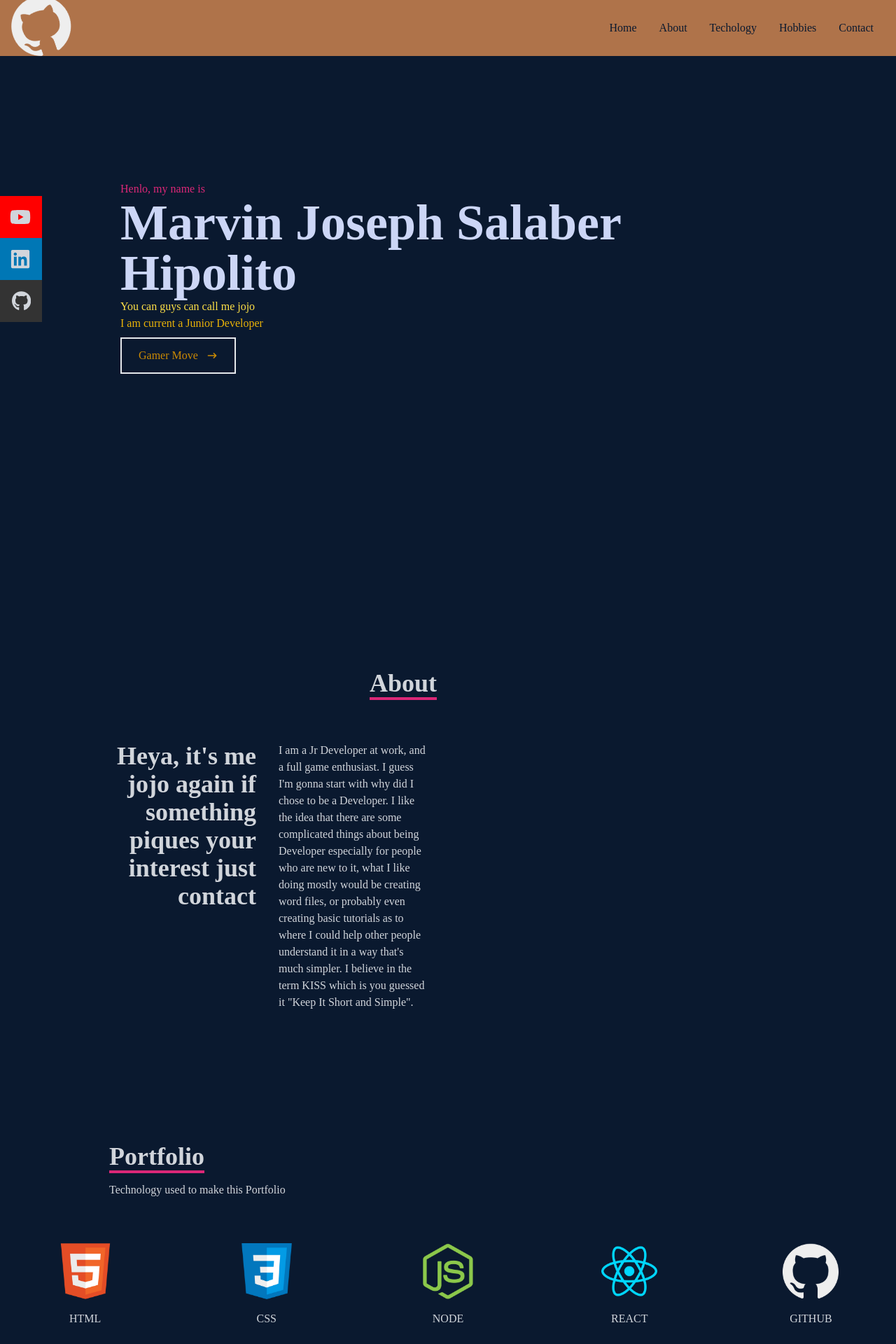
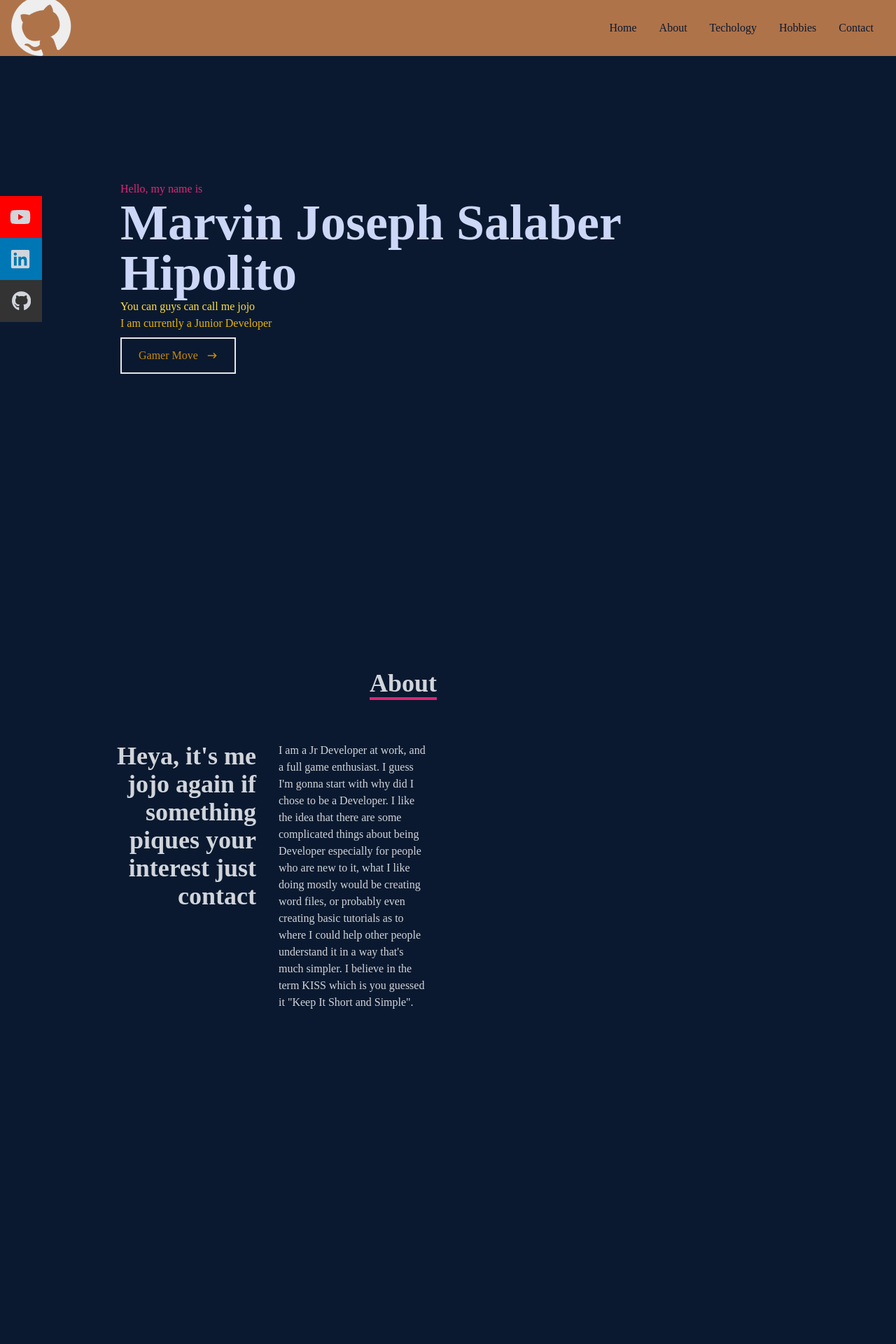
Before and after one commit to jojomarv619/jojoportfolio, a React (Create React App) app: page / in a window 1280 px wide. Shown: the top 1920 px of the page at 70% size. Built offline with nearby package versions, Linux system fonts and the light colour scheme.

Commit message:
tenth commit

```diff
--- a/src/App.js
+++ b/src/App.js
@@ -2,7 +2,7 @@
 import About from "./components/work/About";
 import Home from "./components/work/Home";
 import Navbar from "./components/work/Navbar";
-import Skills from "./components/work/Skills";
+import Portfolio from "./components/work/Portfolio";
 import AboutGaming from "./components/gaming/AboutGaming";
 import SkillsGaming from "./components/gaming/SkillsGaming";
 import HomeGaming from "./components/gaming/HomeGaming";
@@ -37,7 +37,7 @@
       {gaming && <About /> }
       {!gaming && <AboutGaming />}
 
-      {gaming && <Skills /> }
+      {gaming && <Portfolio /> }
       {!gaming && <SkillsGaming />}
 
 
--- a/src/components/work/Home.jsx
+++ b/src/components/work/Home.jsx
@@ -1,4 +1,4 @@
-import React, { useState } from "react";
+// import React, { useState } from "react";
 import { HiArrowNarrowRight } from "react-icons/hi";
 
 const Home = (props) => {
@@ -6,15 +6,15 @@
     props.gaming(false);
   };
   return (
-    <div name="home" className="w-full h-screen bg-[#0a192f]">
+    <div className="w-full h-screen bg-[#0a192f]">
       {/* Container */}
       <div className="max-w-[1000px] mx-auto px-8 flex flex-col justify-center h-full">
-        <p className="text-pink-600"> Henlo, my name is</p>
+        <p className="text-pink-600"> Hello, my name is</p>
         <h1 className="text-4xl sm:text-7xl font-bold text-[#ccd6f6]">
           Marvin Joseph Salaber Hipolito
         </h1>
         <h2 className="text-yellow-300">You can guys can call me jojo</h2>
-        <h3 className="text-yellow-500">I am current a Junior Developer</h3>
+        <h3 className="text-yellow-500">I am currently a Junior Developer</h3>
 
         <div className="click">
           <button
--- a/src/components/work/Navbar.jsx
+++ b/src/components/work/Navbar.jsx
@@ -55,8 +55,7 @@
       >
         <li className="py-6 text-4xl ">Home</li>
         <li className="py-6 text-4xl">About</li>
-        <li className="py-6 text-4xl">Techology</li>
-        <li className="py-6 text-4xl">Hobbies</li>
+        <li className="py-6 text-4xl">Portfolio</li>
         <li className="py-6 text-4xl">Contact</li>
       </ul>
     </div>
--- a/src/components/work/Skills.jsx
+++ b/src/components/work/Portfolio.jsx
@@ -7,10 +7,10 @@
 
 const Skills = () => {
   return (
-    <div name="skills" className="bg-[#0a192f]  text-gray-300 py-4">
+    <div className="bg-[#0a192f]  text-gray-300 py-4">
       {/* Container */}
       <div className="max-w-[1000px] mx-auto p-4 flex flex-col justify-center w-full h-full">
-        <div>
+        <div className="portDescription">
           <p className="text-4xl font-bold inline border-b-4 border-pink-600">
             Portfolio
           </p>
--- a/src/styles.css
+++ b/src/styles.css
@@ -13,12 +13,35 @@
     }
   }
 
-@media (max-width:500px) {
-  .description{
-    margin-bottom: 100px;
+/* @media screen
+{
+  @media (max-width: 100px)
+  {
+    @media (max-height: 500px)
+    {
+      .description
+      {
+        margin-bottom: 150px;
+      }
+    }
 
+  }
+
+}   */
+
+
+
+@media (min-height: 320px){
+
+  .portDescription{
+    margin-top: 30% !important;
+  }
 }
 
 
+/* @media (min-width: 320px){
 
-}
+  .portDescription{
+    margin-top: 30% !important;
+  }
+} */
```
Also changed, not shown: src/index.css (line endings or trailing spaces), 2 other files (tests, documents, lock files or other folders).
